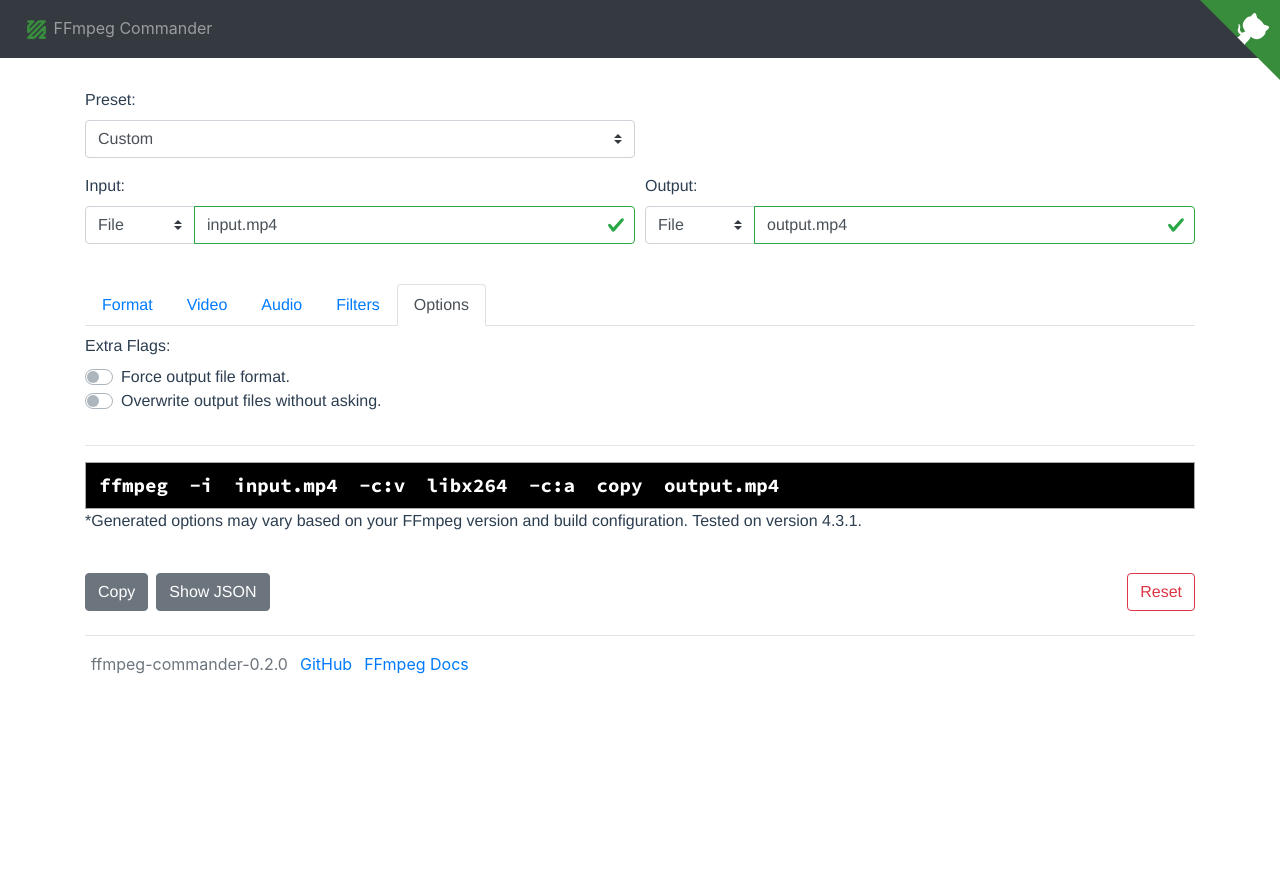
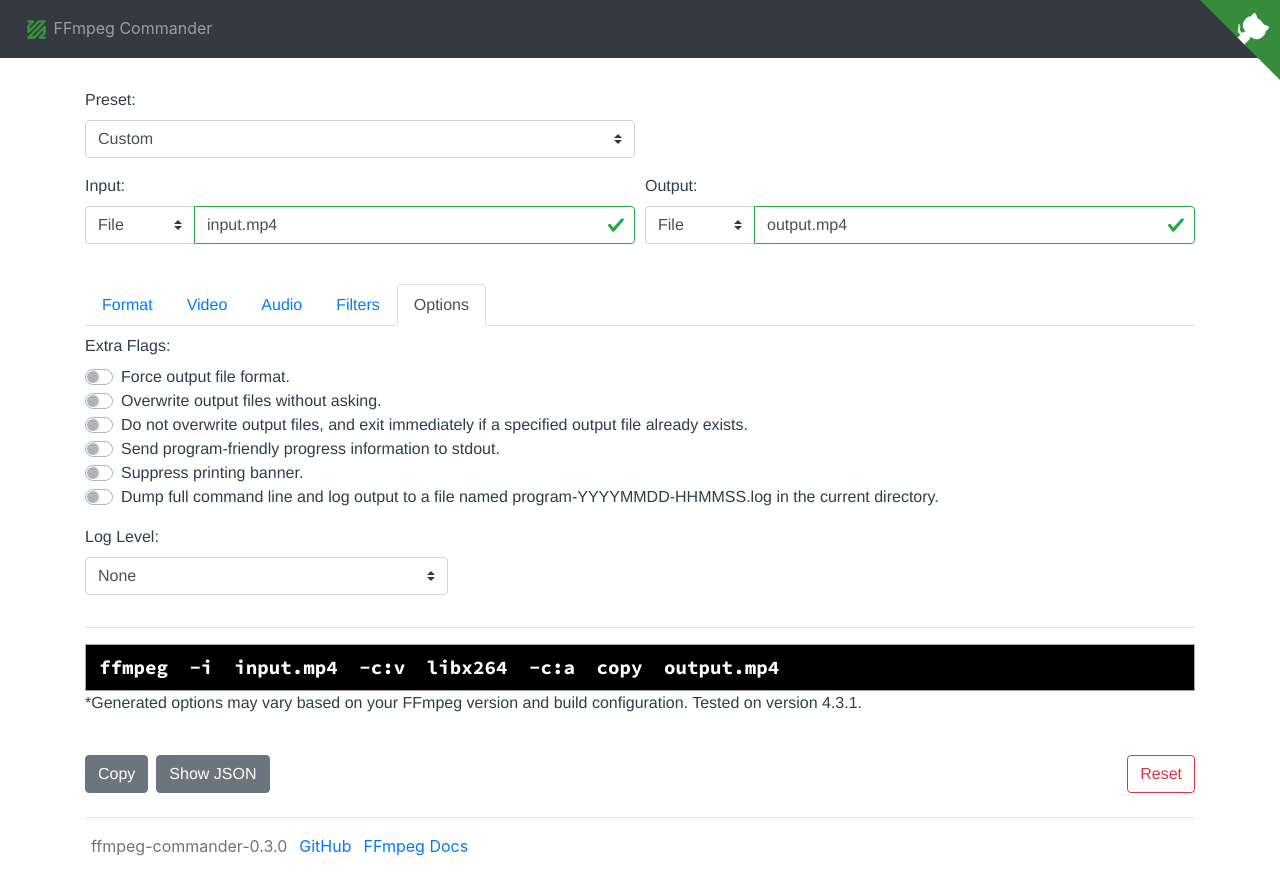
Before and after one commit to alfg/ffmpeg-commander, a Vue app: page / in a window 1280 px wide. Both pictures are taken after a click on the tab "Options". Before the commit the page ends 800 px from the top, so only its background shows below. Built offline with nearby package versions, Linux system fonts and the light colour scheme; what vue-highlightjs would draw is missing.

Commit message:
Add support for storing Options settings into localStorage. Also added loglevels and a few more generic options.

```diff
--- a/package.json
+++ b/package.json
@@ -1,6 +1,6 @@
 {
   "name": "ffmpeg-commander",
-  "version": "0.2.0",
+  "version": "0.3.0",
   "scripts": {
     "serve": "vue-cli-service serve",
     "build": "vue-cli-service build",
--- a/src/components/Editor.vue
+++ b/src/components/Editor.vue
@@ -213,6 +213,7 @@
         },
         options: {
           extra: [],
+          loglevel: 'none',
         },
       },
       protocols,
@@ -332,6 +333,7 @@
 
         // Options.
         extra: options.extra,
+        loglevel: options.loglevel,
       };
       this.cmd = ffmpeg.build(opt);
     },
--- a/src/components/Options.vue
+++ b/src/components/Options.vue
@@ -16,6 +16,21 @@
         </b-form-group>
       </b-col>
     </b-form-row>
+
+    <b-form-row>
+      <b-col cols="4">
+        <b-form-group label="Log Level: " label-for="loglevel">
+          <b-form-select
+            class="u-full-width"
+            v-model="loglevel"
+            @change="update('loglevel', $event)"
+          >
+            <option :value="null" disabled>-- Please select an option --</option>
+            <option v-for="o in logLevels" :key="o.id" :value="o.value">{{o.name}}</option>
+          </b-form-select>
+        </b-form-group>
+      </b-col>
+    </b-form-row>
   </div>
 </template>
 
@@ -24,6 +39,7 @@
 
 const {
   extraOptions,
+  logLevels,
 } = form;
 
 export default {
@@ -32,11 +48,24 @@
   data() {
     return {
       extra: [],
+      loglevel: 'none',
       extraOptions,
+      logLevels,
     };
   },
+  async created() {
+    this.extra = JSON.parse(window.localStorage.getItem('options')) || [];
+    this.loglevel = JSON.parse(window.localStorage.getItem('loglevel')) || 'none';
+    await this.update('extra', this.extra);
+    await this.update('loglevel', this.loglevel);
+  },
   methods: {
+    setSettingsStorage() {
+      window.localStorage.setItem('options', JSON.stringify(this.extra));
+      window.localStorage.setItem('loglevel', JSON.stringify(this.loglevel));
+    },
     update(key, value) {
+      this.setSettingsStorage();
       this.$emit('input', { ...this.value, [key]: value });
     },
   },
--- a/src/ffmpeg.js
+++ b/src/ffmpeg.js
@@ -299,6 +299,31 @@
     extra.push(...arg);
   }
 
+  if (options.extra.includes('n')) {
+    const arg = ['-n'];
+    extra.push(...arg);
+  }
+
+  if (options.extra.includes('progress')) {
+    const arg = ['-progress pipe:1'];
+    extra.push(...arg);
+  }
+
+  if (options.extra.includes('hide_banner')) {
+    const arg = ['-hide_banner'];
+    extra.push(...arg);
+  }
+
+  if (options.extra.includes('report')) {
+    const arg = ['-report'];
+    extra.push(...arg);
+  }
+
+  if (options.loglevel !== 'none') {
+    const arg = ['-loglevel', options.loglevel];
+    extra.push(...arg);
+  }
+
   // Set output.
   extra.push(output);
 
--- a/src/form.js
+++ b/src/form.js
@@ -290,6 +290,22 @@
   extraOptions: [
     { text: 'Force output file format.', value: 'f' },
     { text: 'Overwrite output files without asking.', value: 'y' },
+    { text: 'Do not overwrite output files, and exit immediately if a specified output file already exists.', value: 'n' },
+    { text: 'Send program-friendly progress information to stdout.', value: 'progress' },
+    { text: 'Suppress printing banner.', value: 'hide_banner' },
+    { text: 'Dump full command line and log output to a file named program-YYYYMMDD-HHMMSS.log in the current directory.', value: 'report' },
+  ],
+  logLevels: [
+    { name: 'None', value: 'none' },
+    { name: 'Quiet', value: 'quiet' },
+    { name: 'Panic', value: 'panic' },
+    { name: 'Fatal', value: 'fatal' },
+    { name: 'Error', value: 'error' },
+    { name: 'Warning', value: 'warning' },
+    { name: 'Info', value: 'info' },
+    { name: 'Verbose', value: 'verbose' },
+    { name: 'Debug', value: 'debug' },
+    { name: 'Trace', value: 'trace' },
   ],
 };
 
```
Also changed, not shown: 2 other files (tests, documents, lock files or other folders).
